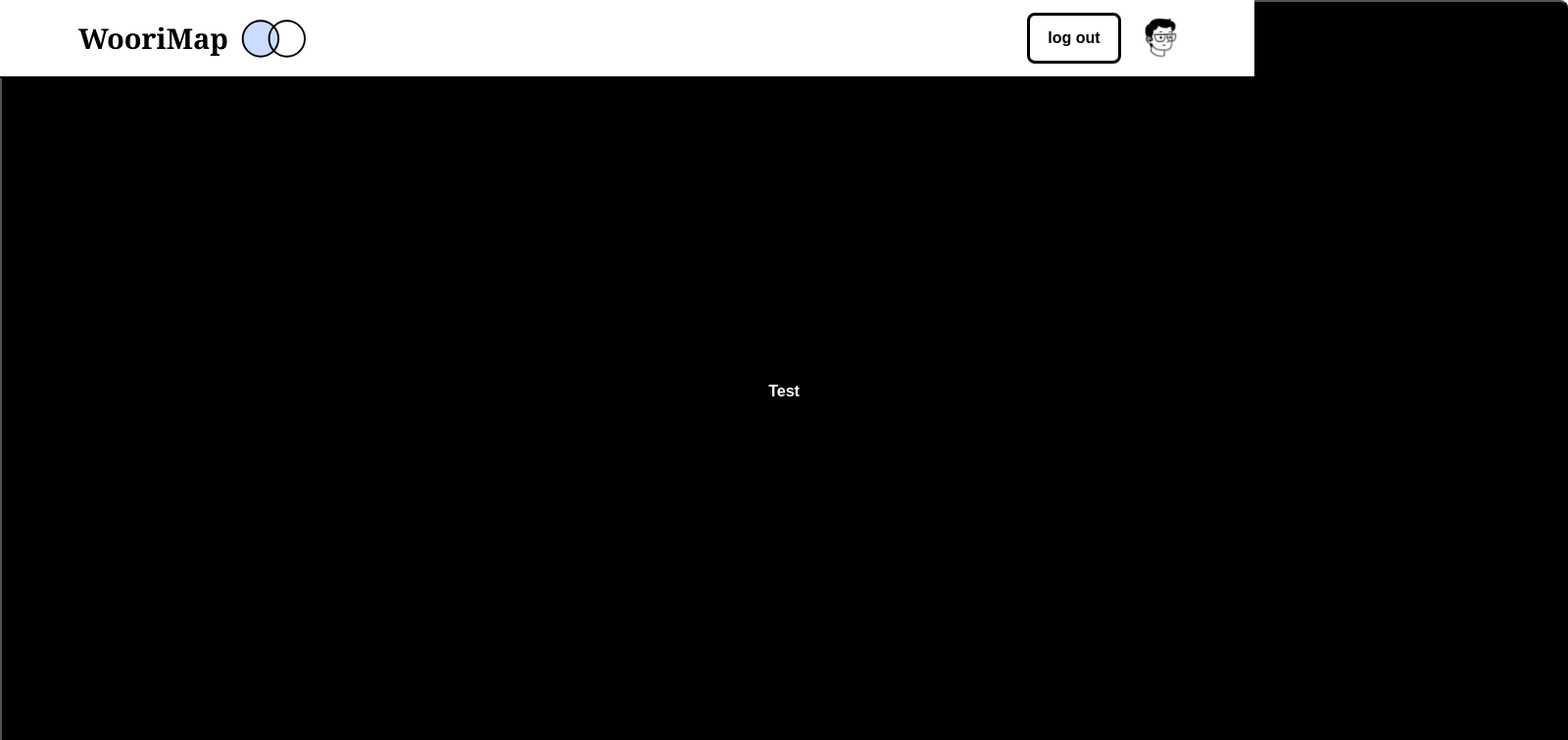
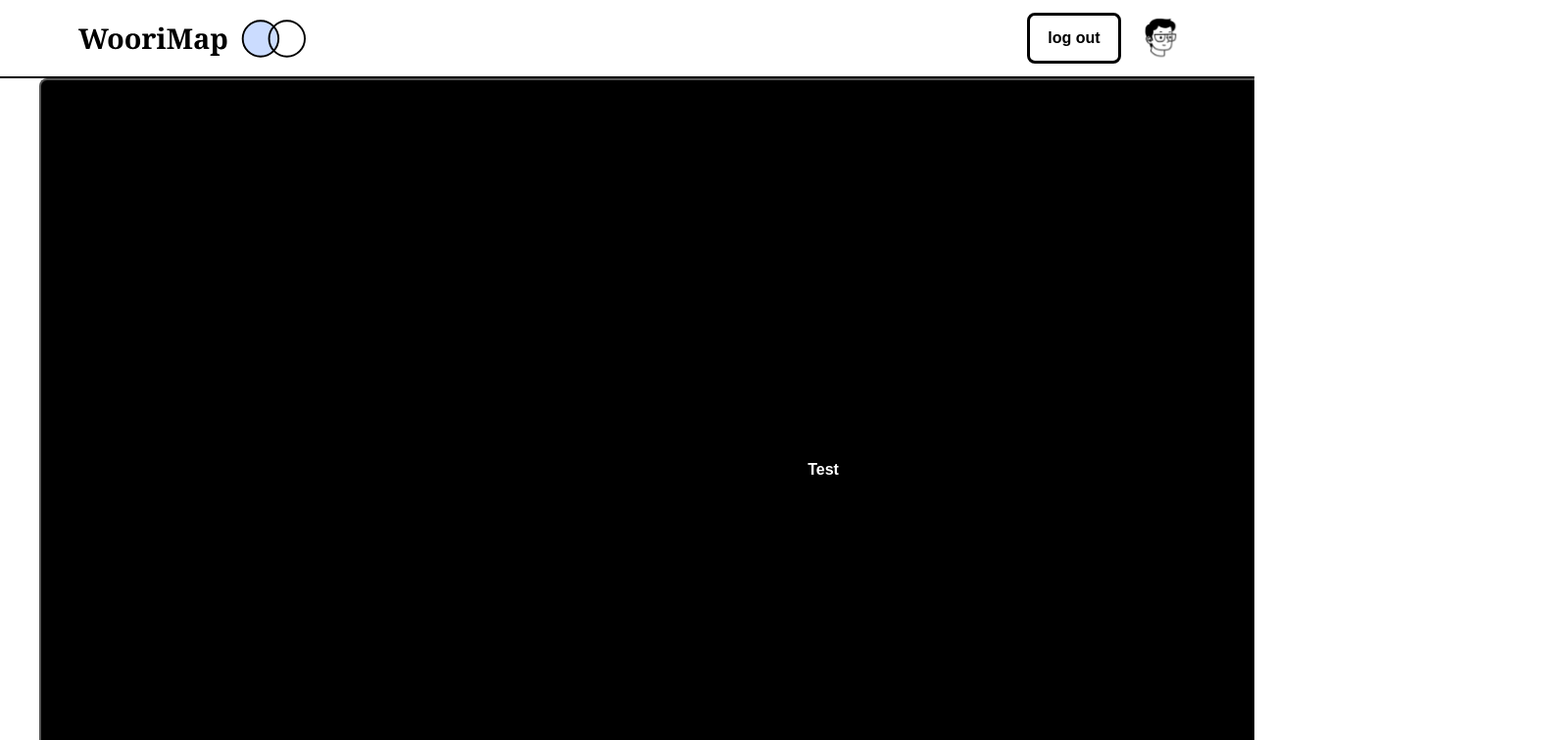
Before and after one commit to prgrms-web-devcourse/Team_02_WooriMap_FE, a Next.js app: page /test in a window 1280 px wide. Shown: the top 756 px of the page at 98% size, 1600 px wide, since content can reach past the window. Built offline with nearby package versions, Linux system fonts and the light colour scheme.

Commit message:
style: Layout overflow 처리

```diff
--- a/components/templates/Layout/Layout.styles.tsx
+++ b/components/templates/Layout/Layout.styles.tsx
@@ -2,11 +2,21 @@ import styled from '@emotion/styled';
 
 export const Container = styled.div`
   width: 100%;
-  min-height: 100vh;
+  height: 100vh;
+
+  display: flex;
+  align-items: top;
+  justify-content: center;
+  box-sizing: border-box;
+  overflow-y: auto;
 `;
 
 export const Wrapper = styled.main`
   width: 100%;
   max-width: 75rem;
   height: 100%;
+
+  margin-top: 5rem;
+
+  box-sizing: border-box;
 `;
--- a/styles/Home.module.css
+++ b/styles/Home.module.css
@@ -1,9 +1,11 @@
 .container {
   padding: 0 2rem;
+  width: 100%;
+  height: 100%;
 }
 
 .main {
-  min-height: 100vh;
+  height: 100%;
   padding: 4rem 0;
   flex: 1;
   display: flex;
```
